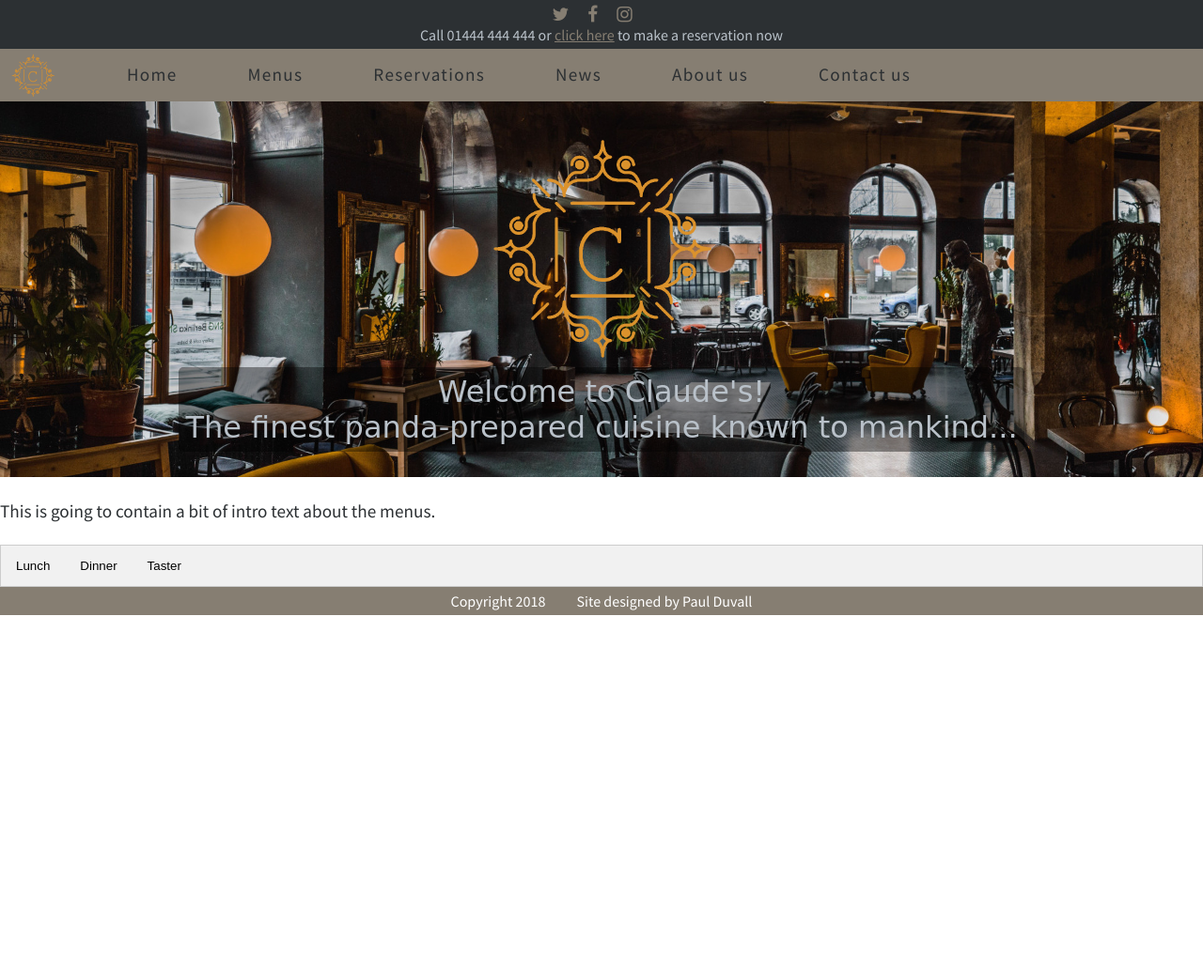
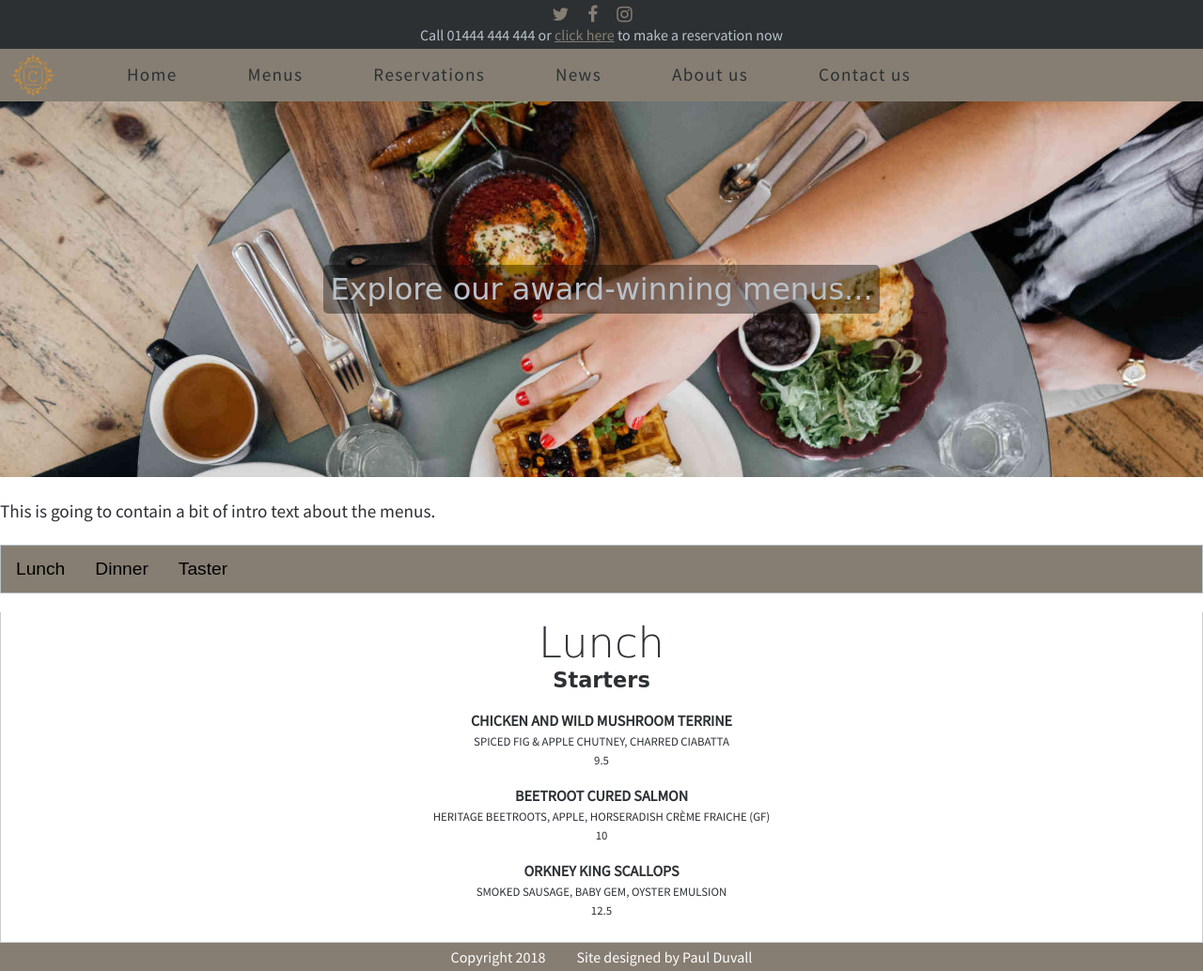
Before and after one commit to paul-duvall/Claudes-restaurant, a plain HTML site: page menus.html in a window 1280 px wide. Shown: the whole page at 94% size. Before the commit the page ends 800 px from the top, so only its background shows below. Drawn offline with Linux system fonts and the light colour scheme; a web font is replaced by a local one.

Commit message:
Styling of menu page, lunch menu set as default, started to add lunch menu content

```diff
--- a/css/style-menus.css
+++ b/css/style-menus.css
@@ -1,8 +1,14 @@
+.section--hero {
+  background-image: url(../images/hero-menu.jpg);
+}
+
 /* Style the tab */
 .tab {
   overflow: hidden;
-  border: 1px solid #ccc;
-  background-color: #f1f1f1;
+  border: 1px solid var(--clr-grey-bright);
+  background-color: var(--clr-grey-light);
+  margin-bottom: 20px;
+
 }
 
 /* Style the buttons that are used to open the tab content */
@@ -14,6 +20,7 @@
   cursor: pointer;
   padding: 14px 16px;
   transition: 0.3s;
+  font-size: inherit;
 }
 
 /* Change background color of buttons on hover */
@@ -33,3 +40,53 @@
   border: 1px solid #ccc;
   border-top: none;
 }
+
+.tabcontent {
+  animation: fadeEffect 2.5s; /* Fading effect takes 1 second */
+}
+
+/* Go from zero to full opacity */
+@keyframes fadeEffect {
+  from {opacity: 0;}
+  to {opacity: 1;}
+}
+
+
+/* -------------------- MENU STYLING ---------------------- */
+
+.menuContainer {
+  /* border: 2px solid red; */
+}
+
+.menuTitle {
+  /* border: 2px solid green; */
+  text-align: center;
+  font-family: 'Montez', cursive;
+  /* font-size: 2rem; */
+}
+
+.menuSection {
+  /* border: 2px solid blue; */
+  text-align: center;
+}
+
+.menuSectionTitle {
+  font-family: 'Montez', cursive;
+  /* font-size: 2rem; */
+}
+
+.menuItem {
+  margin: 20px;
+}
+
+.menuItemName {
+  font-size: 1rem;
+  font-weight: bold;
+}
+
+.menuItemDesc, .menuItemPrice {
+  font-size: 0.8rem;
+  margin-top: 4px;
+}
+
+/* http://tom-simmons.co.uk/menu.php#a-la-carte */
--- a/css/style.css
+++ b/css/style.css
@@ -31,7 +31,7 @@ h1 {
 h2 {
   font-family: 'Montez', cursive;
   font-weight: 100;
-  font-size: 2.4rem;
+  font-size: 2.8rem;
 }
 
 /* -------------------- SECTION TITLES ---------------------- */
--- a/js/script.js
+++ b/js/script.js
@@ -1,5 +1,7 @@
+// On the menu page, displays the lunch menu as a default
+document.getElementById('Lunch').style.display = "block";
+
 $(function(){
-
   const heroLogo = document.querySelector('.hero_logo');
   const heroText = document.querySelector('.fancy_text');
   // const menu = $('#menu');
@@ -15,6 +17,9 @@ $(function(){
     duration: 400,
   });
 });
+
+
+// **************************** Menu tabs ****************************
 
 function openMenu(evt, menuName) {
   // Declare all variables
--- a/menus.html
+++ b/menus.html
@@ -46,9 +46,8 @@
   <!-- ******************** Hero image section ******************** -->
 
   <section class="section--hero">
-      <img src="images/logo.gif" alt="Claudes restaurant logo" class="hero_logo">
-      <p class="hero_text fancy_text">Welcome to Claude's!
-      <br>The finest panda-prepared cuisine known to mankind...</p>
+      <!-- <img src="images/logo.gif" alt="Claudes restaurant logo" class="hero_logo"> -->
+      <p class="hero_text fancy_text">Explore our award-winning menus...</p>
   </section>
 
 
@@ -68,19 +67,48 @@
 
   <!-- ******************** Tabs Content ******************** -->
 
-<div id="Lunch" class="tabcontent">
-  <h3>Lunch</h3>
-  <p>This is where the lunch menu will go.</p>
+<div id="Lunch" class="tabcontent menuContainer">
+  <h2 class="menuTitle">Lunch</h2>
+  <div class="menuSection">
+    <h3 class="menuSectionTitle">Starters</h3>
+    <div class="menuItem">
+      <div class="menuItemName">CHICKEN AND WILD MUSHROOM TERRINE </div>
+      <div class="menuItemDesc">SPICED FIG & APPLE CHUTNEY, CHARRED CIABATTA</div>
+      <div class="menuItemPrice">9.5</div>
+    </div>
+    <div class="menuItem">
+      <div class="menuItemName">BEETROOT CURED SALMON </div>
+      <div class="menuItemDesc">HERITAGE BEETROOTS, APPLE, HORSERADISH CRÈME FRAICHE (GF)</div>
+      <div class="menuItemPrice">10</div>
+    </div>
+    <div class="menuItem">
+      <div class="menuItemName">ORKNEY KING SCALLOPS  </div>
+      <div class="menuItemDesc">SMOKED SAUSAGE, BABY GEM, OYSTER EMULSION</div>
+      <div class="menuItemPrice">12.5</div>
+    </div>
+  </div>
 </div>
 
-<div id="Dinner" class="tabcontent">
-  <h3>Dinner</h3>
-  <p>This is where the dinner menu will go.</p>
+<div id="Dinner" class="tabcontent menuContainer">
+    <h2 class="menuTitle">Dinner</h2>
+    <div class="menuSection">
+      <h3 class="menuSectionTitle">Starters</h3>
+      <div class="menuItem">
+        <div class="menuItemName">Soup</div>
+        <div class="menuItemDesc">It's a tasty soup!</div>
+      </div>
+    </div>
 </div>
 
-<div id="Taster" class="tabcontent">
-  <h3>Taster</h3>
-  <p>This is where the taster menu will go.</p>
+<div id="Taster" class="tabcontent menuContainer">
+    <h2 class="menuTitle">Taster</h2>
+    <div class="menuSection">
+      <h3 class="menuSectionTitle">Starters</h3>
+      <div class="menuItem">
+        <div class="menuItemName">Soup</div>
+        <div class="menuItemDesc">It's a tasty soup!</div>
+      </div>
+    </div>
 </div>
 
 
```
Also changed, not shown: images/hero-menu.jpg (added).
